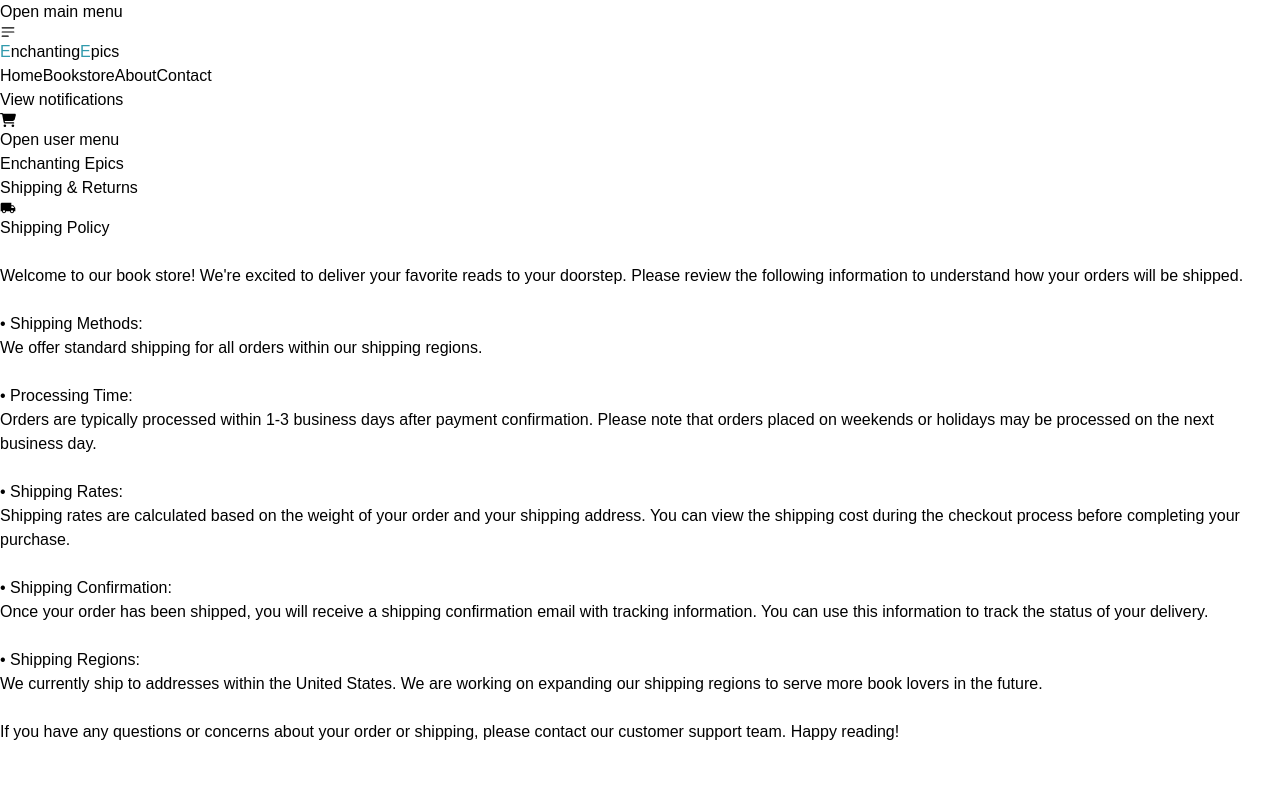
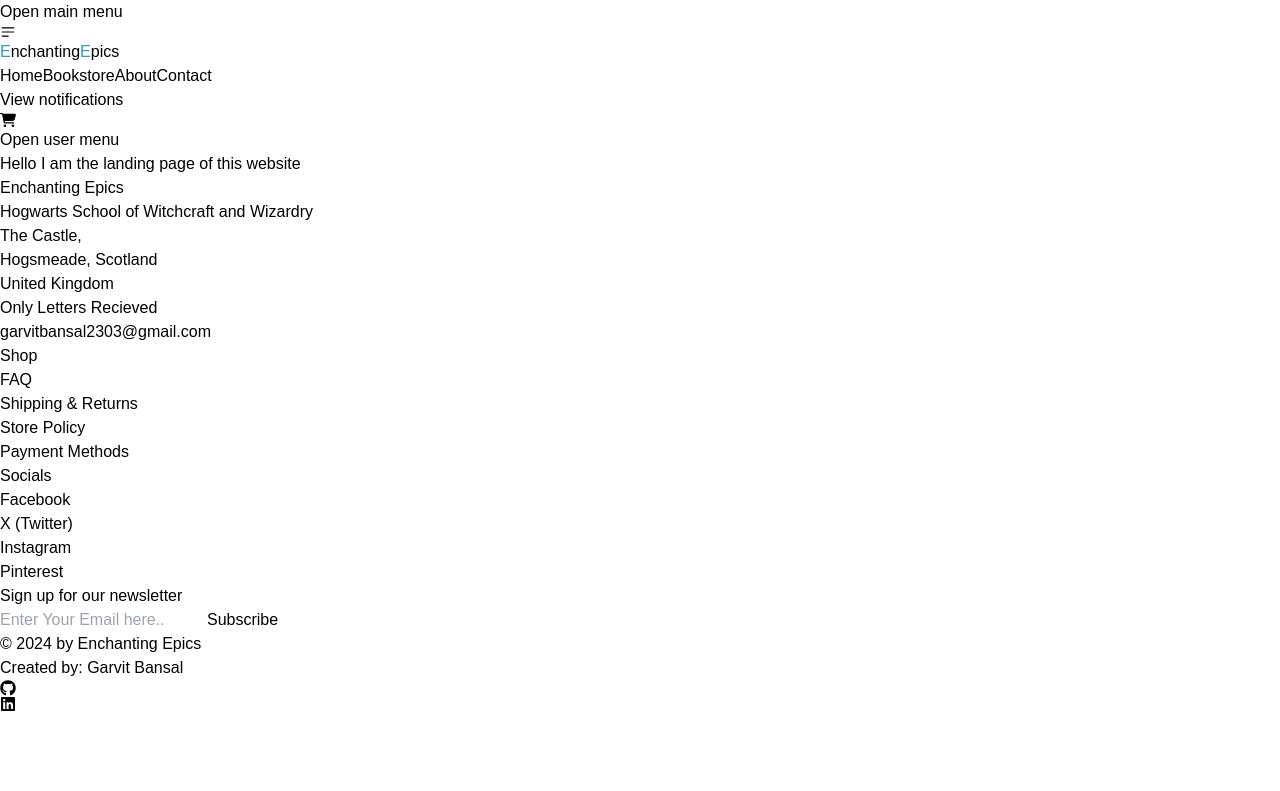
Before and after one commit to GarvitBansal292712/EnchantingEpics-E-com, a React (Vite) app: page / in a window 1280 px wide. Shown: the top 791 px of the page. Built offline with nearby package versions, Linux system fonts and the light colour scheme; a web font is replaced by a local one.

Commit message:
Checking the build workflows

```diff
--- a/src/App.jsx
+++ b/src/App.jsx
@@ -1,17 +1,13 @@
 import React from "react";
 import Navbar from "./components/Navbar";
 import Footer from "./components/Footer";
-import Faq from "./components/Faq";
-import StorePolicy from "./components/StorePolicy";
-import About from "./components/About";
-import ContactUs from "./components/ContactUs";
-import ProductPage from "./components/ProductPage";
-import ShippingReturn from "./components/ShippingReturn";
+import Home from "./components/Home";
+
 function App() {
   return (
     <>
       <Navbar />
-      <ShippingReturn />
+      <Home />
       <Footer />
     </>
   );
--- /dev/null
+++ b/src/components/Home.jsx
@@ -0,0 +1,9 @@
+import React from 'react'
+
+const Home = () => {
+  return (
+    <div>Hello I am the landing page of this website</div>
+  )
+}
+
+export default Home
```
